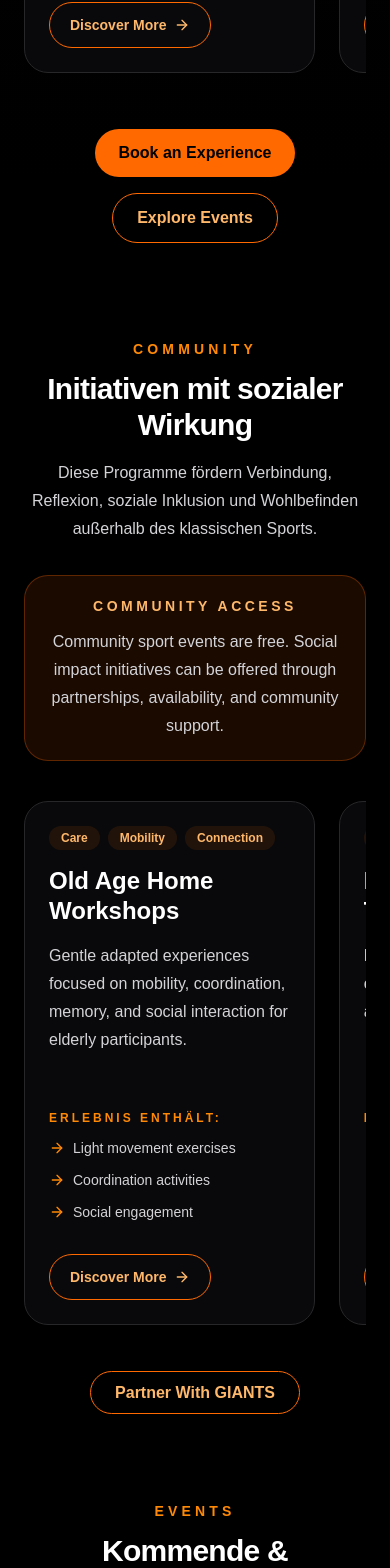
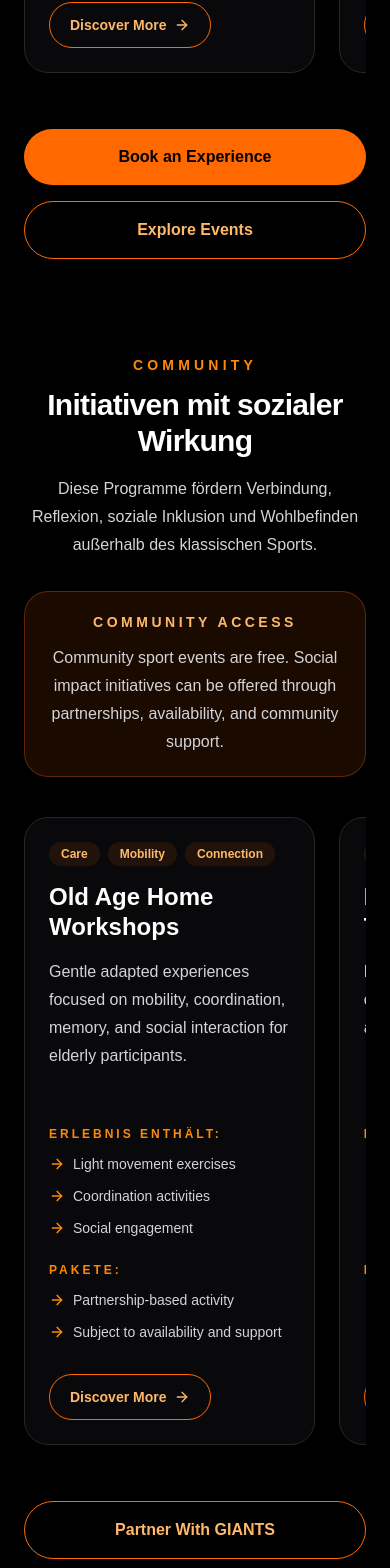
Before and after one commit to BarbFlegel/giants-website, a Next.js app: page /de in a window 390 px wide. Shown: the part 3580-5148 px from the top of the page. Built offline with nearby package versions, Linux system fonts and the light colour scheme.

Commit message:
small corections of btns

```diff
--- a/app/[locale]/components/CommunitySection.tsx
+++ b/app/[locale]/components/CommunitySection.tsx
@@ -51,10 +51,10 @@ export default function CommunitySection({ t }: { t: any }) {
           </div>
         </DragScroll>
 
-        <div className="mt-10 text-center">
+        <div className="mt-10 flex justify-center">
           <a
             href="#join"
-            className="rounded-full border border-orange-500 px-6 py-3 font-bold text-orange-300 transition hover:bg-orange-500 hover:text-black"
+            className="inline-flex min-h-14 w-full items-center justify-center rounded-full border border-orange-500 px-8 py-4 text-base font-black text-orange-300 transition hover:scale-105 hover:bg-orange-500 hover:text-black sm:w-auto sm:min-w-[240px]"
           >
             Partner With GIANTS
           </a>
--- a/app/[locale]/components/EventsSection.tsx
+++ b/app/[locale]/components/EventsSection.tsx
@@ -1,4 +1,7 @@
+"use client";
+
 import Image from "next/image";
+import { useState } from "react";
 import { eventItems } from "../content/events";
 import type { EventItem } from "../content/types";
 import FadeUp from "./FadeUp";
@@ -6,6 +9,7 @@ import SectionHeader from "./SectionHeader";
 
 export default function EventsSection({ t }: { t: any }) {
   const featured: EventItem | undefined = eventItems[0];
+  const [isPosterOpen, setIsPosterOpen] = useState(false);
 
   if (!featured) return null;
 
@@ -27,6 +31,7 @@ export default function EventsSection({ t }: { t: any }) {
           <FadeUp>
             <button
               type="button"
+              onClick={() => setIsPosterOpen(true)}
               aria-label="Open birthday event poster"
               className="group block w-full overflow-hidden rounded-3xl border border-orange-500/40 bg-zinc-900 text-left transition hover:-translate-y-1 hover:border-orange-400/70 hover:shadow-[0_0_35px_rgba(249,115,22,0.18)]"
             >
@@ -74,22 +79,62 @@ export default function EventsSection({ t }: { t: any }) {
               <div className="mt-8 flex flex-col gap-4 sm:flex-row sm:flex-wrap">
                 <a
                   href="#join"
-                  className="inline-flex min-h-14 min-w-[240px] items-center justify-center rounded-full bg-orange-500 px-8 py-4 text-base font-black text-black transition hover:scale-105 hover:bg-orange-400"
+                  className="inline-flex min-h-14 w-full items-center justify-center rounded-full bg-orange-500 px-8 py-4 text-base font-black text-black transition hover:scale-105 hover:bg-orange-400 sm:w-auto sm:min-w-[240px]"
                 >
                   Ask About This Event
                 </a>
 
                 <a
                   href="#join"
-                  className="inline-flex min-h-14 min-w-[240px] items-center justify-center rounded-full border border-orange-500 px-8 py-4 text-base font-black text-orange-300 transition hover:scale-105 hover:bg-orange-500 hover:text-black"
+                  className="inline-flex min-h-14 w-full items-center justify-center rounded-full border border-orange-500 px-8 py-4 text-base font-black text-orange-300 transition hover:scale-105 hover:bg-orange-500 hover:text-black sm:w-auto sm:min-w-[240px]"
                 >
                   Book an Experience
                 </a>
               </div>
+
+              <button
+                type="button"
+                onClick={() => setIsPosterOpen(true)}
+                className="mt-5 text-sm font-bold text-orange-300 underline-offset-4 transition hover:text-orange-400 hover:underline"
+              >
+                View poster fullscreen
+              </button>
             </div>
           </FadeUp>
         </div>
       </div>
+
+      {isPosterOpen && (
+        <div
+          className="fixed inset-0 z-[999] flex items-center justify-center bg-black/95 p-4"
+          role="dialog"
+          aria-modal="true"
+          aria-label="Birthday event poster"
+          onClick={() => setIsPosterOpen(false)}
+        >
+          <button
+            type="button"
+            className="absolute right-5 top-5 z-10 rounded-full bg-orange-500 px-5 py-3 font-black text-black transition hover:scale-105 hover:bg-orange-400"
+            onClick={() => setIsPosterOpen(false)}
+          >
+            Close
+          </button>
+
+          <div
+            className="relative h-[88vh] w-full max-w-5xl"
+            onClick={(event) => event.stopPropagation()}
+          >
+            <Image
+              src={featured.image}
+              alt={featured.title}
+              fill
+              unoptimized
+              sizes="100vw"
+              className="object-contain"
+            />
+          </div>
+        </div>
+      )}
     </section>
   );
 }
--- a/app/[locale]/components/ExperiencesSection.tsx
+++ b/app/[locale]/components/ExperiencesSection.tsx
@@ -37,17 +37,18 @@ export default function ExperiencesSection({ t }: { t: any }) {
             ))}
           </div>
         </DragScroll>
-        <div className="mt-10 flex flex-wrap justify-center gap-4">
+
+        <div className="mt-10 flex flex-col items-center justify-center gap-4 sm:flex-row sm:flex-wrap">
           <a
             href="#join"
-            className="rounded-full bg-orange-500 px-6 py-3 font-bold text-black transition hover:scale-105"
+            className="inline-flex min-h-14 w-full items-center justify-center rounded-full bg-orange-500 px-8 py-4 text-base font-black text-black transition hover:scale-105 hover:bg-orange-400 sm:w-auto sm:min-w-[240px]"
           >
             Book an Experience
           </a>
 
           <a
             href="#events"
-            className="rounded-full border border-orange-500 px-6 py-3 font-bold text-orange-300 transition hover:bg-orange-500 hover:text-black"
+            className="inline-flex min-h-14 w-full items-center justify-center rounded-full border border-orange-500 px-8 py-4 text-base font-black text-orange-300 transition hover:scale-105 hover:bg-orange-500 hover:text-black sm:w-auto sm:min-w-[240px]"
           >
             Explore Events
           </a>
--- a/app/[locale]/content/community.ts
+++ b/app/[locale]/content/community.ts
@@ -11,7 +11,7 @@ export const communityPrograms: CommunityProgram[] = [
       "Coordination activities",
       "Social engagement",
     ],
-    offer: ["Partnership-based activity", "Subject to availability and support"],
+    packages: ["Partnership-based activity", "Subject to availability and support"],
   },
   {
     title: "Board Games Tournaments",
@@ -19,7 +19,7 @@ export const communityPrograms: CommunityProgram[] = [
       "Relaxed competitive experiences encouraging strategy, connection, and fun.",
     tags: ["Games", "Social", "Strategy"],
     includes: ["Strategy games", "Social tournaments", "Private events"],
-    offer: ["Partnership-based activity", "Subject to availability and support"],
+    packages: ["Partnership-based activity", "Subject to availability and support"],
   },
   {
     title: "Philosophy Talks & Sit-ins",
@@ -27,7 +27,7 @@ export const communityPrograms: CommunityProgram[] = [
       "Open community conversations exploring mindset, discipline, purpose, identity, and personal growth.",
     tags: ["Mindset", "Reflection", "Growth"],
     includes: ["Mindset discussions", "Open conversations", "Community reflection"],
-    offer: ["Partnership-based activity", "Subject to availability and support"],
+    packages: ["Partnership-based activity", "Subject to availability and support"],
   },
   {
     title: "Debates & Discussion Events",
@@ -35,7 +35,7 @@ export const communityPrograms: CommunityProgram[] = [
       "Structured discussion experiences encouraging communication, critical thinking, and perspective sharing.",
     tags: ["Debate", "Dialogue", "Community"],
     includes: ["Debate sessions", "Group discussions", "Hosted community events"],
-    offer: ["Partnership-based activity", "Subject to availability and support"],
+    packages: ["Partnership-based activity", "Subject to availability and support"],
   },
   {
     title: "Camping & Outdoor Experiences",
@@ -43,7 +43,7 @@ export const communityPrograms: CommunityProgram[] = [
       "Immersive outdoor experiences combining nature, movement, reflection, and group bonding.",
     tags: ["Outdoor", "Nature", "Bonding"],
     includes: ["Outdoor movement", "Group activities", "Reflection & connection"],
-    offer: [
+    packages: [
       "Partnership-based activity",
       "Subject to availability and support",
     ],
```
